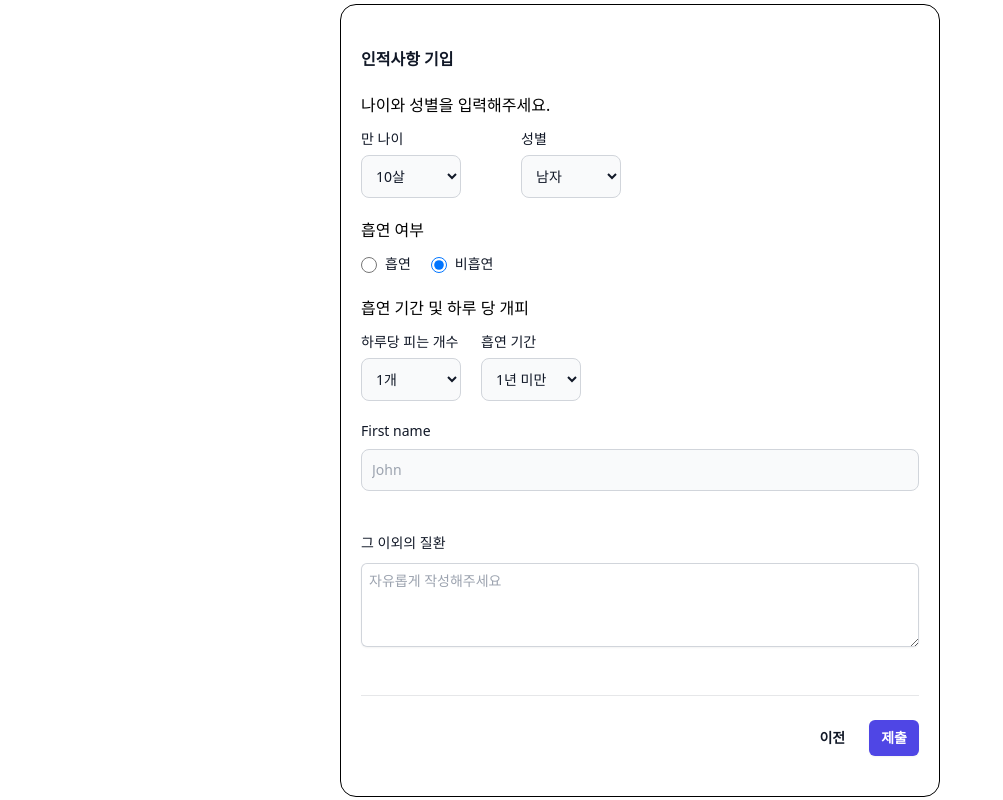
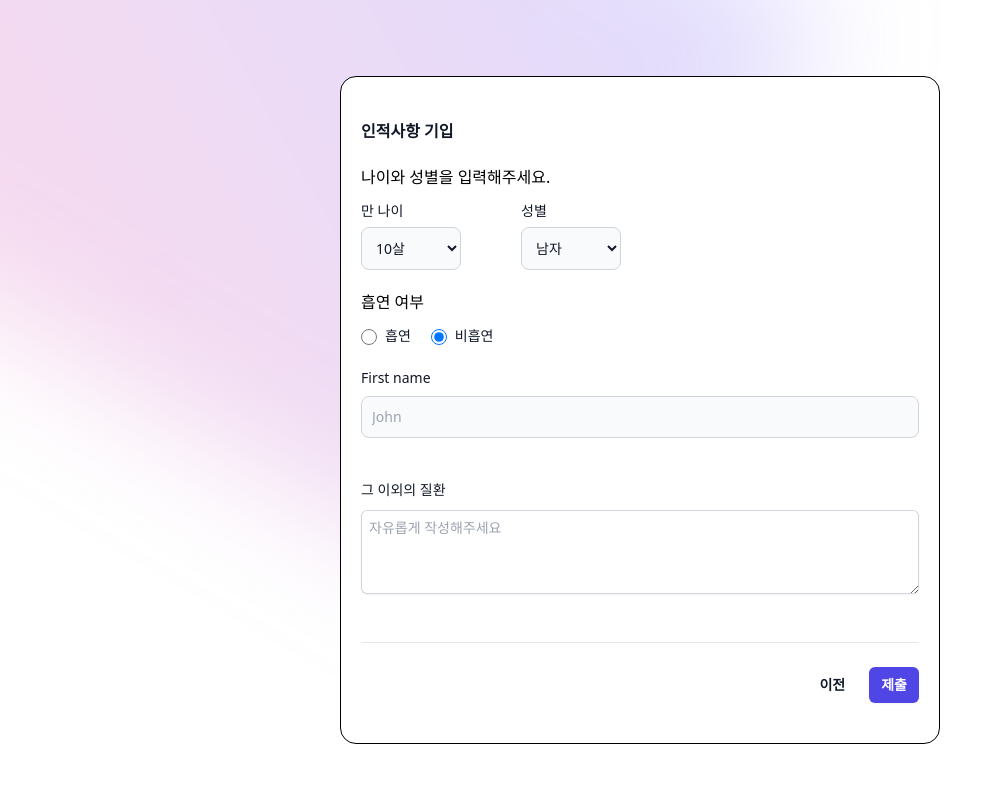
Before and after one commit to yoonheehan/syncthon, a Next.js app: page /recommendinsurance in a window 1280 px wide. Shown: the whole page, without its empty margins (0-1003 px from the left). Built offline with nearby package versions, Linux system fonts and the light colour scheme.

Commit message:
제대로 올림

```diff
--- a/app/layout.js
+++ b/app/layout.js
@@ -9,7 +9,19 @@ export const metadata = {
 export default function RootLayout({ children }) {
   return (
     <html lang="en">
-      <body className="h-screen">{children}</body>
+      <body>
+        <div className="bg-white h-screen">
+          <div className="relative isolate px-6 pt-14 lg:px-8">
+            <div
+              className="absolute inset-x-0 -top-40 -z-10 blur-3xl sm:-top-80"
+              aria-hidden="true"
+            >
+              <div className="relative left-[calc(50%-11rem)] aspect-[1155/678] w-[36.125rem] -translate-x-1/2 rotate-[30deg] bg-gradient-to-tr from-[#ff80b5] to-[#9089fc] opacity-30 sm:left-[calc(50%-30rem)] sm:w-[72.1875rem]"></div>
+            </div>
+            {children}
+          </div>
+        </div>
+      </body>
     </html>
   );
 }
--- a/app/page.js
+++ b/app/page.js
@@ -3,14 +3,6 @@ import Link from "next/link";
 
 export default function Home() {
   return (
-    <div className="bg-white h-screen">
-      <div className="relative isolate px-6 pt-14 lg:px-8">
-        <div
-          className="absolute inset-x-0 -top-40 -z-10 blur-3xl sm:-top-80"
-          aria-hidden="true"
-        >
-          <div className="relative left-[calc(50%-11rem)] aspect-[1155/678] w-[36.125rem] -translate-x-1/2 rotate-[30deg] bg-gradient-to-tr from-[#ff80b5] to-[#9089fc] opacity-30 sm:left-[calc(50%-30rem)] sm:w-[72.1875rem]"></div>
-        </div>
     <div className="py-20">
       <div className="max-w-2xl mx-auto">
         <div className="hidden sm:mb-8 sm:flex sm:justify-center">
@@ -62,7 +54,5 @@ export default function Home() {
         />
       </div>
     </div>
-      </div>
-    </div>
   );
 }
--- a/app/recommendinsurance/inputform.js
+++ b/app/recommendinsurance/inputform.js
@@ -4,10 +4,8 @@ import Link from "next/link";
 import { useEffect, useState } from "react";
 
 export default function InputForm() {
-  const [ifsmoke, setIfSmoke] = useState("");
-  useEffect(() => {
-    setIfSmoke("1");
-  }, []);
+  const [ifsmoke, setIfSmoke] = useState("1");
+
   let ageArray = Array(90)
     .fill(0)
     .map((v, i) => i + 10);
@@ -35,7 +33,7 @@ export default function InputForm() {
 
   return (
     <>
-      <form className="border border-solid px-5 py-10 rounded-2xl border-black min-w-[600px]">
+      <form className="border border-solid px-5 py-10 rounded-2xl border-black min-w-[600px] bg-white">
         <div className="space-y-12">
           <div className="border-b border-gray-900/10 pb-12">
             <h2 className="text-base font-semibold leading-7 text-gray-900">
@@ -97,7 +95,7 @@ export default function InputForm() {
                       value="0"
                       name="ifsmoke"
                       className="w-4 h-4 text-blue-600 bg-gray-100 border-gray-300 focus:ring-0"
-                      checked={ifsmoke === "0"}
+                      checked={ifsmoke == "0"}
                       onChange={setSmoke}
                     />
                     <label
@@ -107,13 +105,14 @@ export default function InputForm() {
                       흡연
                     </label>
                   </div>
+
                   <div className="flex items-center">
                     <input
                       id="no-smoke"
                       type="radio"
                       value="1"
                       name="ifsmoke"
-                      checked={ifsmoke === "1"}
+                      checked={ifsmoke == "1"}
                       className="w-4 h-4 text-blue-600 bg-gray-100 border-gray-300 focus:ring-0"
                       onChange={setSmoke}
                     />
@@ -127,6 +126,7 @@ export default function InputForm() {
                 </div>
               </div>
 
+              {ifsmoke === "0" && (
                 <div className="mt-5">
                   <div className="mb-3">흡연 기간 및 하루 당 개피</div>
                   <div className="flex space-x-5">
@@ -172,6 +172,7 @@ export default function InputForm() {
                     </div>
                   </div>
                 </div>
+              )}
 
               <div className="mt-5">
                 <label
```
Lines whose indentation alone changed are shown as unchanged.
